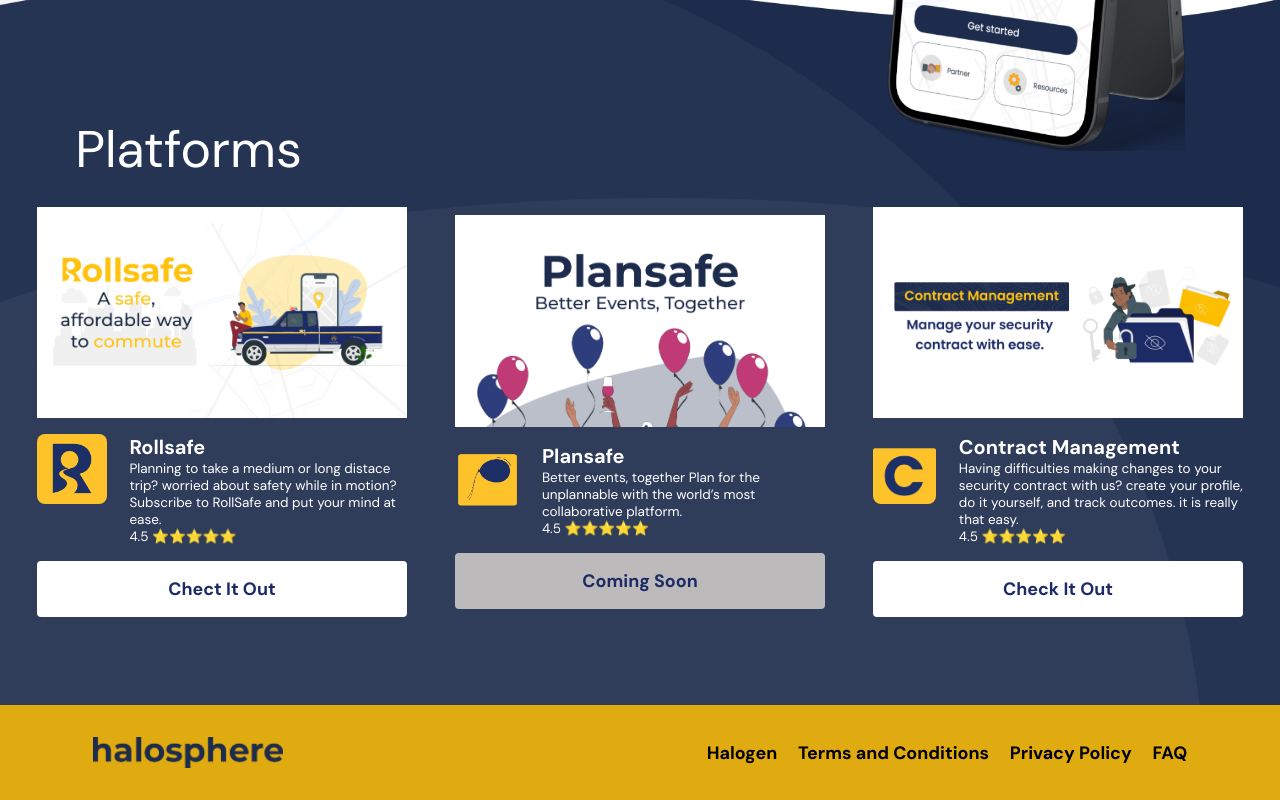
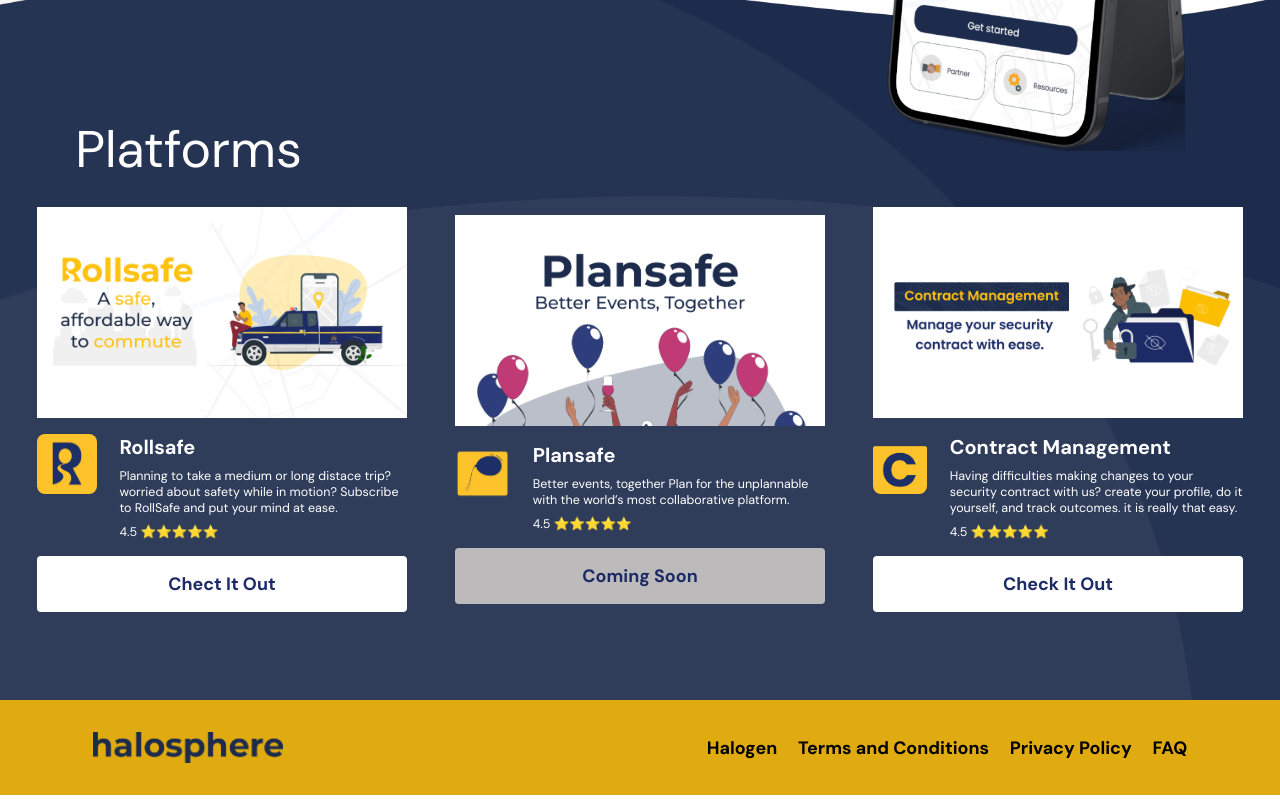
Before and after one commit to heep-jay/halosphere2, an Angular app: page / in a window 1280 px wide. Shown: the part 610-1410 px from the top of the page. Built offline with nearby package versions, Linux system fonts and the light colour scheme; a web font is replaced by a local one.

Commit message:
style changes

```diff
--- a/src/app/pages/home/home.component.css
+++ b/src/app/pages/home/home.component.css
@@ -120,10 +120,15 @@
   gap: 1.4rem;
 }
 .platform-description img {
-  width: 70px;
-  height: 70px;
-  object-fit: cover;
+  width: 60px;
+  height: 60px !important;
+  /* object-fit: cover; */
   border-radius: 8px;
+}
+.plat-text {
+  display: flex;
+  flex-direction: column;
+  gap: 0.5rem;
 }
 .plat-text h3 {
   color: #fff;
@@ -131,7 +136,7 @@
   font-weight: 600;
 }
 .plat-text p {
-  font-size: 13.5px;
+  font-size: 12.5px;
   font-weight: 300;
   color: #fff;
   text-align: left;
@@ -150,6 +155,11 @@
 
 .get {
   background: #fff;
+  transition: all ease-in-out 0.3s;
+}
+.get:hover {
+  background: #ddb12b;
+  color: #fff;
 }
 
 .soon {
```
